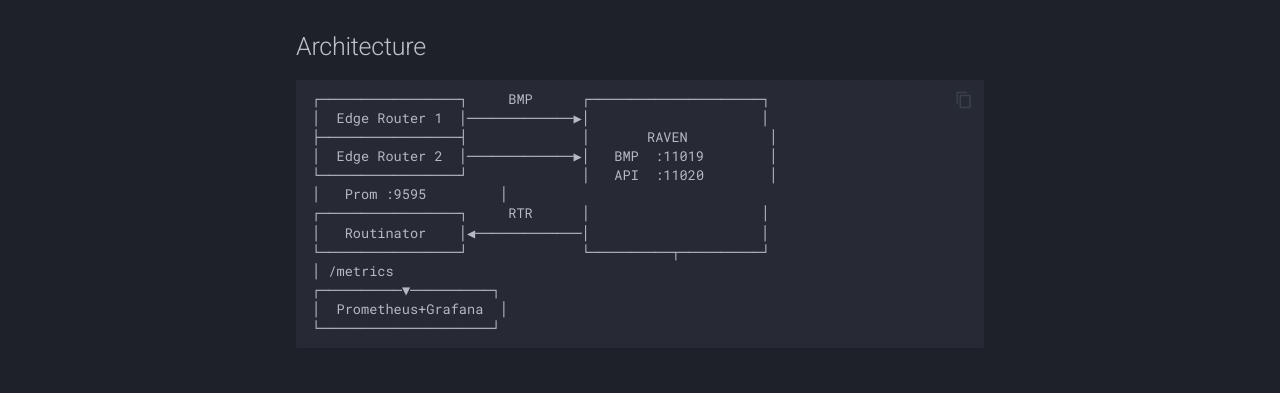
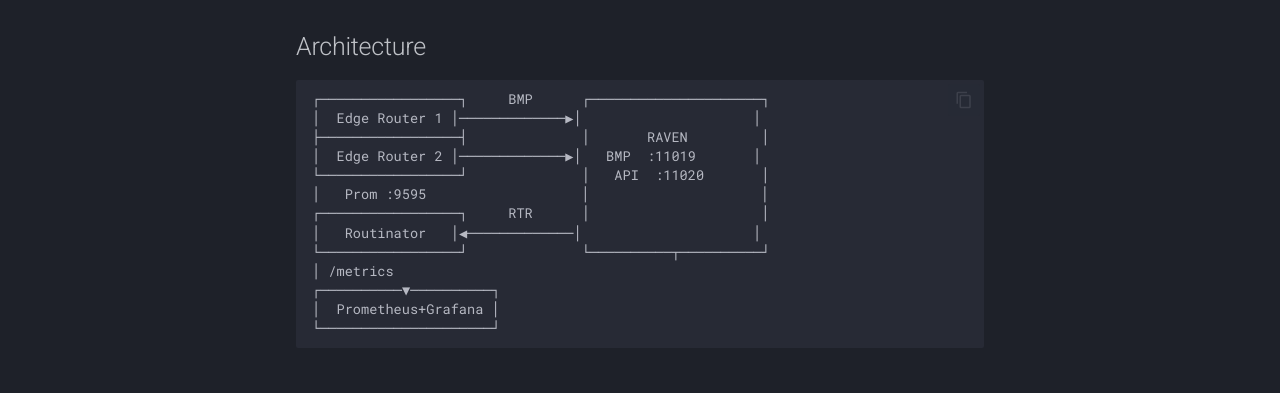
Before and after one commit to ritmukhe/raven-docs, an MkDocs documentation site: the page built from docs/deployment/production.md, in a window 1280 px wide and 1316 px high. Shown: the part 290-683 px from the top of the window. Built offline with MkDocs 1.6.1 and Material for MkDocs 9.7.7, drawn with Linux system fonts in a browser that asks for light colours; comment, search, counter and statistics services are not loaded.

Commit message:
Fix architecture diagram code block

````diff
--- a/docs/deployment/production.md
+++ b/docs/deployment/production.md
@@ -6,17 +6,17 @@
 ## Architecture
 ```
 ┌─────────────────┐     BMP      ┌─────────────────────┐
-│  Edge Router 1  │─────────────▶│                     │
-├─────────────────┤              │       RAVEN          │
-│  Edge Router 2  │─────────────▶│   BMP  :11019        │
-└─────────────────┘              │   API  :11020        │
-│   Prom :9595         │
+│  Edge Router 1 │─────────────▶│                     │
+├─────────────────┤              │       RAVEN         │
+│  Edge Router 2 │─────────────▶│   BMP  :11019       │
+└─────────────────┘              │   API  :11020       │
+│   Prom :9595                   │                     │
 ┌─────────────────┐     RTR      │                     │
-│   Routinator    │◀─────────────│                     │
+│   Routinator   │◀─────────────│                     │
 └─────────────────┘              └──────────┬──────────┘
 │ /metrics
 ┌──────────▼──────────┐
-│  Prometheus+Grafana  │
+│  Prometheus+Grafana │
 └─────────────────────┘
 ```
 
````
